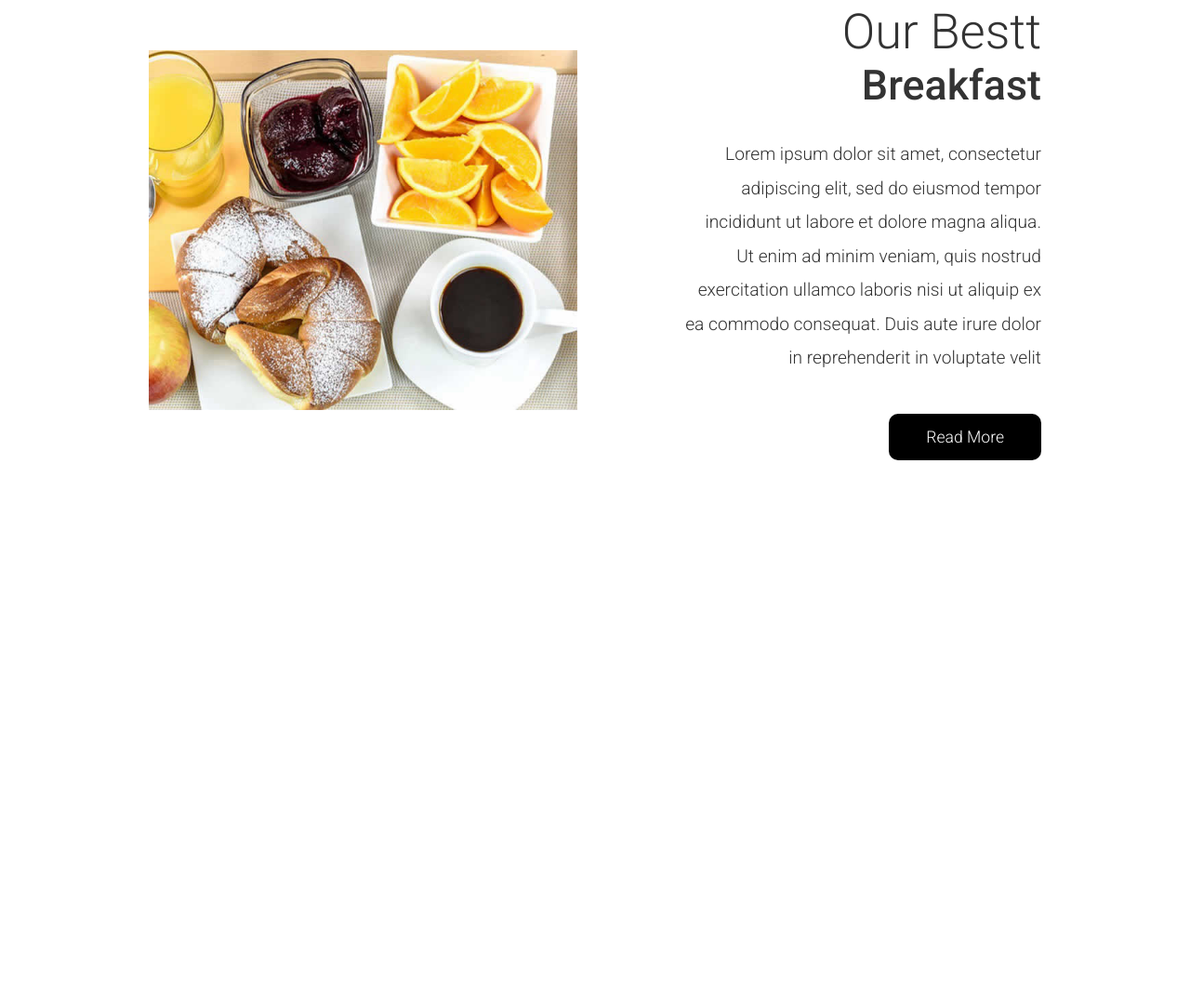
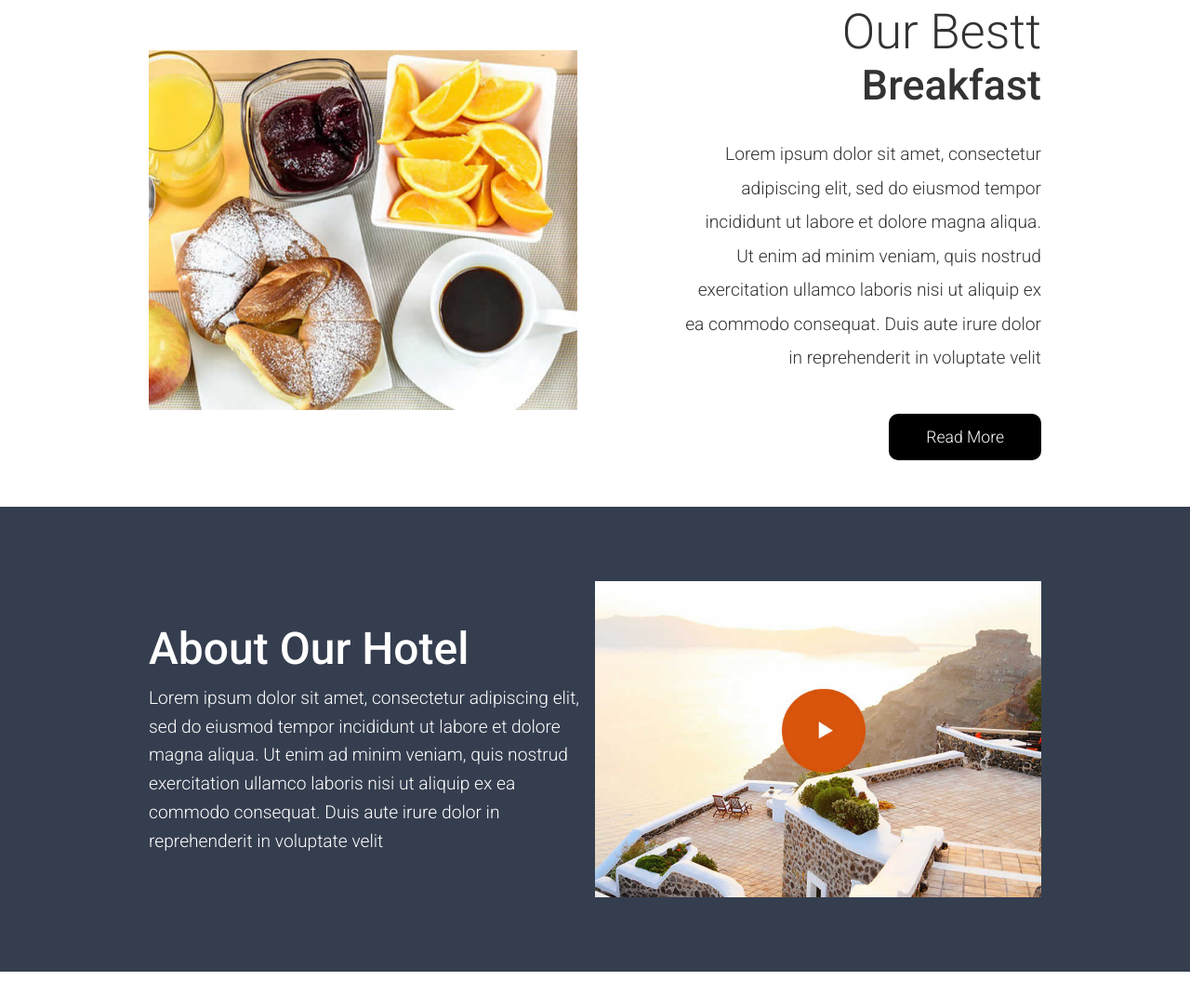
Before and after one commit to marijadragicevic/Felicity, a plain HTML site: page index.html in a window 1280 px wide. Shown: the part 2017-3100 px from the top of the page at 93% size. Before the commit the page ends 2512 px from the top, so only its background shows below. Drawn offline with Linux system fonts and the light colour scheme.

Commit message:
4.commit/Add About section and style

```diff
--- a/index.html
+++ b/index.html
@@ -89,5 +89,23 @@
         </div>
     </div>
     </section>
+
+
+    <!-- ABOUT SECTION -->
+
+    <section class="about" id="about">
+        <div class="container">
+            <hgroup>
+                <h3>About Our Hotel</h3>
+                <p>
+                    Lorem ipsum dolor sit amet, consectetur adipiscing elit, sed do eiusmod tempor incididunt ut labore et dolore magna aliqua. Ut enim ad minim veniam, quis nostrud exercitation ullamco laboris nisi ut aliquip ex ea commodo consequat. Duis aute irure dolor in reprehenderit in voluptate velit
+                </p>
+            </hgroup>
+
+            <img src="/images/about_img.jpg" alt="About our hotel">
+        </div>
+    </section>
+
+
 </body>
 </html>
--- a/scss/style.scss
+++ b/scss/style.scss
@@ -2,8 +2,8 @@
 @import url("https://fonts.googleapis.com/css2?family=Balsamiq+Sans:ital@1&family=Bitter:ital,wght@0,100;0,200;0,300;0,400;0,500;0,600;1,100;1,200;1,300;1,400;1,500;1,600&family=Cutive+Mono&family=Karla:ital,wght@0,200;0,300;0,400;0,500;0,600;1,300&family=Lato:ital,wght@0,100;0,300;0,400;0,700;1,300;1,400&family=Montserrat:ital,wght@0,100;0,200;0,300;0,400;1,100;1,200&family=Nunito:ital,wght@0,200;0,300;0,400;0,500;0,600;0,700;1,200;1,300;1,400;1,500;1,600&family=Open+Sans:ital,wght@0,400;0,500;0,600;0,700;1,300;1,400;1,500;1,600&family=Quicksand:wght@300;400;500;600&family=Roboto:ital,wght@0,100;0,300;0,400;0,500;1,300;1,400&family=Rubik:ital,wght@0,300;0,400;0,500;0,600;1,300&family=Source+Sans+Pro:ital,wght@0,200;0,300;0,400;0,600;1,200;1,300;1,400&family=Ubuntu:wght@300&family=Work+Sans:wght@300&family=Zen+Kaku+Gothic+New:wght@300;400&display=swap");
 
 // VARIABLES
-$blue: #0000fe;
-$grey: #4e4e4e;
+$blue: rgb(53, 62, 79);
+$grey: rgb(61, 61, 61);
 $orange: #ff6600;
 $yellow: #f1bb17;
 $white: white;
@@ -257,6 +257,7 @@ header {
     justify-content: space-between;
     align-items: center;
     flex-wrap: wrap;
+    padding-bottom: 50px;
 
     hgroup {
       flex: 0 0 40%;
@@ -300,3 +301,35 @@ header {
     }
   }
 }
+
+// ABOUT SECTION
+
+.about {
+  background-color: $blue;
+  padding: 80px 0px;
+  margin-bottom: 70px;
+
+  .container {
+    display: flex;
+    justify-content: space-between;
+    align-items: center;
+    flex-wrap: wrap;
+    color: white;
+
+    hgroup {
+      flex: 0 0 50%;
+      h3 {
+        font-size: 3rem;
+        font-weight: 500;
+        padding-bottom: 10px;
+      }
+      p {
+        font-size: 1.2rem;
+        line-height: 1.6;
+      }
+    }
+    img {
+      width: 50%;
+    }
+  }
+}
```
Also changed, not shown: css/style.css, 1 other file.
